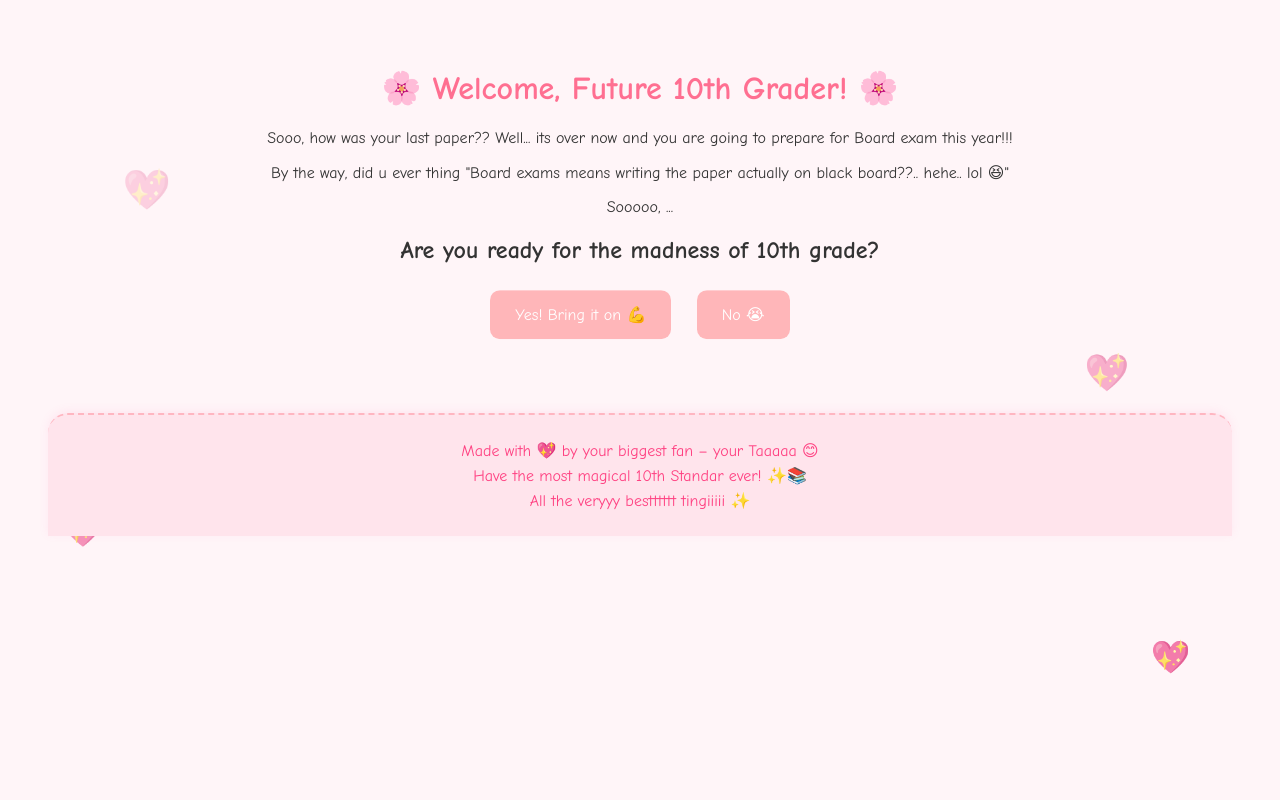
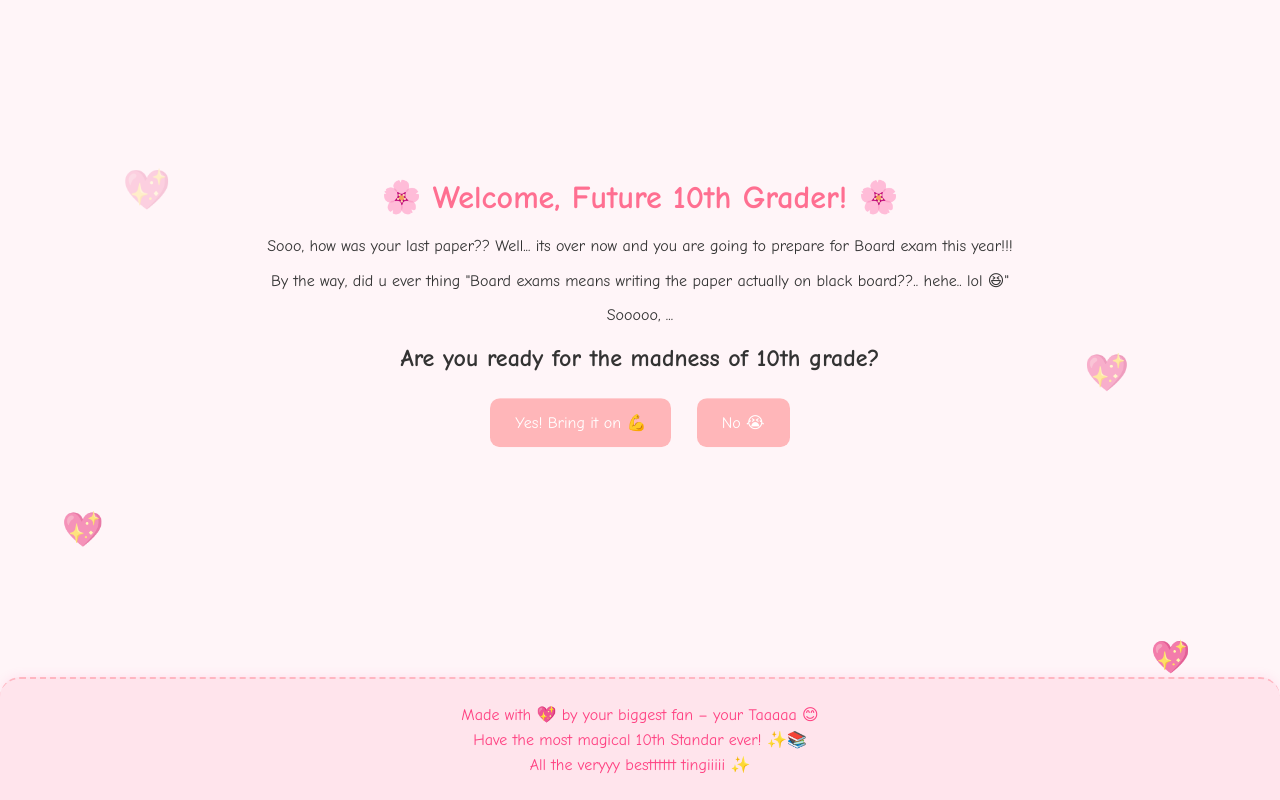
Before and after one commit to kulkasturi/SisterSite, a plain HTML site: page index.html in a window 1280 px wide. Drawn offline with Linux system fonts and the light colour scheme.

Commit message:
second commit - surprise for sis!

```diff
--- a/index.html
+++ b/index.html
@@ -5,6 +5,7 @@
   <link rel="stylesheet" href="style.css">
 </head>
 <body>
+    <div class="page-wrapper">
   <div class="container">
     <h1>🌸 Welcome, Future 10th Grader! 🌸</h1>
     <p>Sooo, how was your last paper?? Well... its over now and you are going to prepare for Board exam this year!!!</p>
@@ -38,6 +39,7 @@
     <p>Have the most magical 10th Standar ever! ✨📚</p>
     <p>All the veryyy bestttttt tingiiiii ✨ </p>
   </footer>
+  </div>
 
 </body>
 </html>
--- a/style.css
+++ b/style.css
@@ -6,6 +6,18 @@ body {
     padding: 40px;
     overflow-x: hidden;
     animation: fadeIn 1.5s ease-in;
+  }
+  html, body {
+    height: 100%;
+    margin: 0;
+    padding: 0;
+  }
+
+  .page-wrapper {
+    min-height: 100vh;
+    display: flex;
+    flex-direction: column;
+    justify-content: space-between;
   }
 
   h1 {
```
